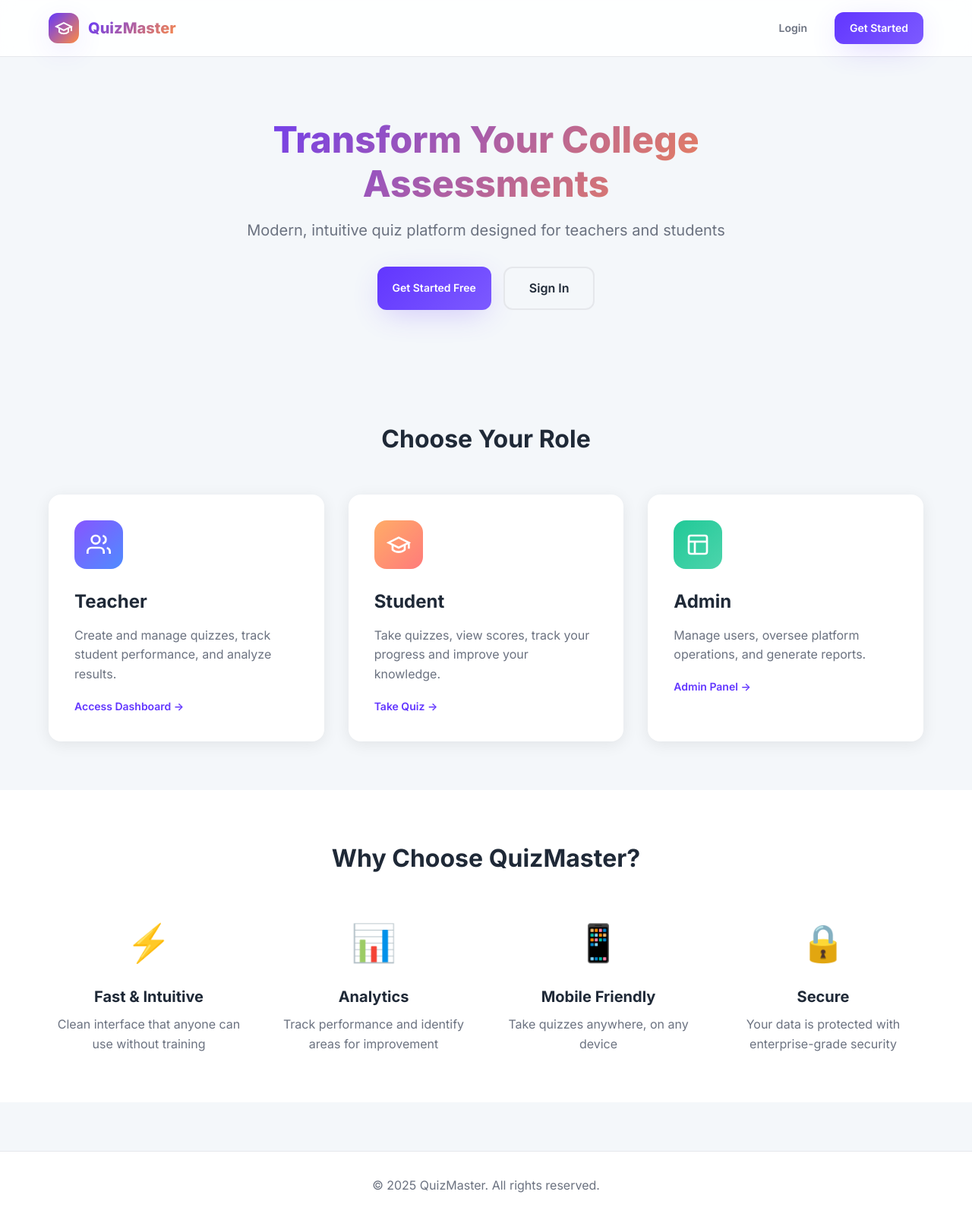
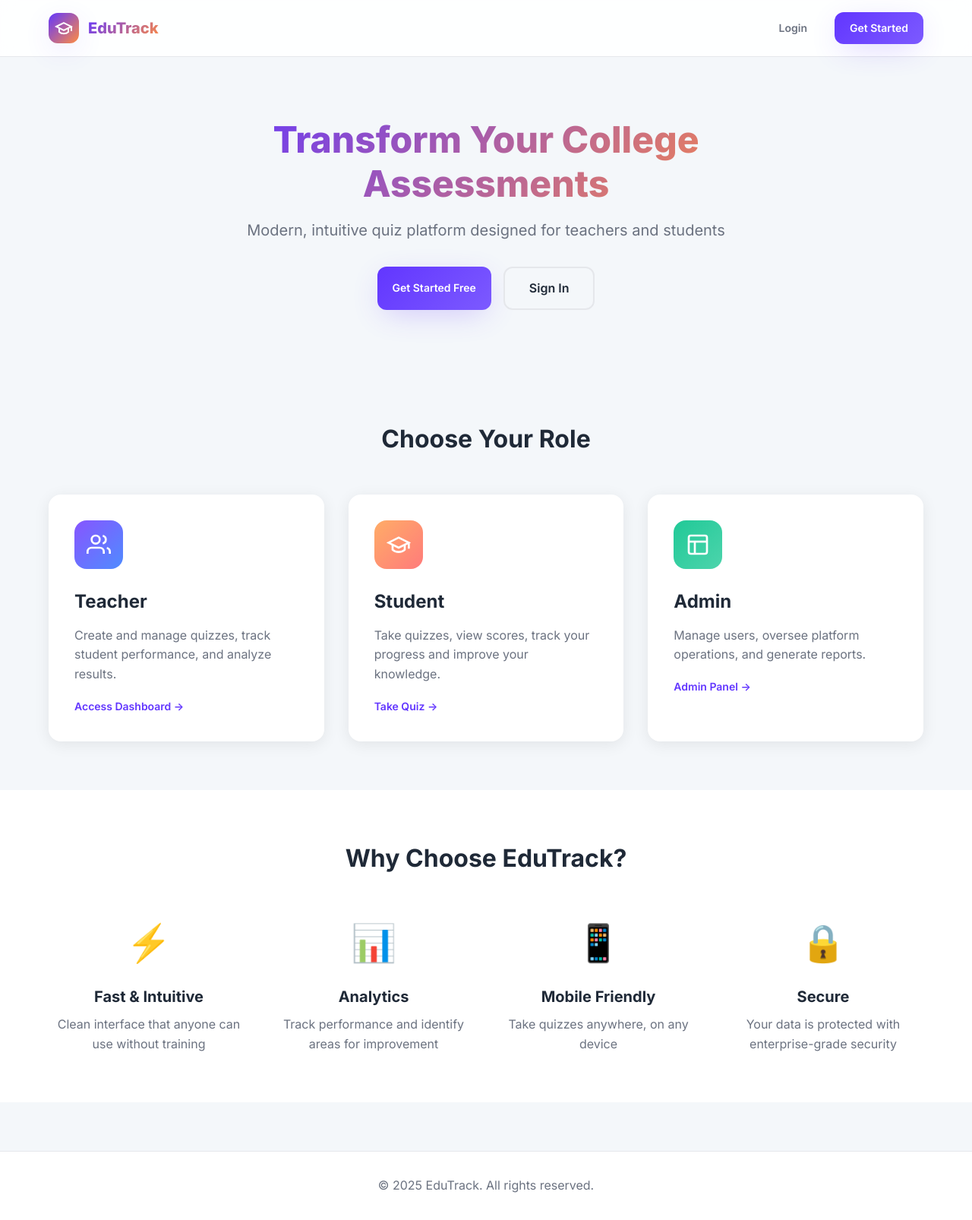
Before and after one commit to Senthil455/Quiz-Master, a Flask app: page / in a window 1280 px wide. Shown: the whole page at 76% size. Run offline with Flask 3, Linux system fonts and the light colour scheme; some libraries are stand-ins or nearby versions.

```diff
--- a/schema.sql
+++ b/schema.sql
@@ -1,4 +1,4 @@
--- QuizMaster Database Schema
+-- EduTrack Database Schema
 -- Run this before running seed_data.sql
 
 -- Users table
--- a/seed_data.sql
+++ b/seed_data.sql
@@ -1,4 +1,4 @@
--- Seed data for QuizMaster
+-- Seed data for EduTrack
 -- Run with psql or via a Python script if psql isn't available.
 
 -- USERS
--- a/static/styles.css
+++ b/static/styles.css
@@ -1,4 +1,4 @@
-/* QuizMaster - Modern Quiz Platform Styles */
+/* EduTrack - Modern Quiz Platform Styles */
 
 :root {
   /* Colors */
--- a/templates/admin_dashboard.html
+++ b/templates/admin_dashboard.html
@@ -3,7 +3,7 @@
 <head>
   <meta charset="UTF-8" />
   <meta name="viewport" content="width=device-width, initial-scale=1" />
-  <title>Admin Dashboard - QuizMaster</title>
+  <title>Admin Dashboard - EduTrack</title>
   <link href="https://fonts.googleapis.com/css2?family=Inter:wght@300;400;500;600;700;800&display=swap" rel="stylesheet">
   <style>
     * {
@@ -414,7 +414,7 @@
 <body>
   <nav class="navbar">
     <div class="container">
-      <a href="{{ url_for('admin_dashboard') }}" class="brand">QuizMaster</a>
+      <a href="{{ url_for('admin_dashboard') }}" class="brand">EduTrack</a>
       <div class="nav-links" style="position: relative;">
     <span class="user-role">👑 Admin</span>
     <a href="#" id="profile-btn" style="padding: 8px; border-radius: 50%;">
--- a/templates/index.html
+++ b/templates/index.html
@@ -3,8 +3,8 @@
 <head>
     <meta charset="UTF-8" />
     <meta name="viewport" content="width=device-width, initial-scale=1.0"/>
-    <title>QuizMaster - Modern Quiz Platform for Colleges</title>
-    <meta name="description" content="Transform your college assessments with QuizMaster. Create, manage, and take quizzes with our intuitive platform.">
+    <title>EduTrack - Modern Quiz Platform for Colleges</title>
+    <meta name="description" content="Transform your college assessments with EduTrack. Create, manage, and take quizzes with our intuitive platform.">
     <link rel="preconnect" href="https://fonts.googleapis.com">
     <link rel="preconnect" href="https://fonts.gstatic.com" crossorigin>
     <link href="https://fonts.googleapis.com/css2?family=Inter:wght@400;500;600;700;800&display=swap" rel="stylesheet">
@@ -20,7 +20,7 @@
                         <path d="M6 12v5c3 3 9 3 12 0v-5"/>
                     </svg>
                 </div>
-                <span class="brand-name">QuizMaster</span>
+                <span class="brand-name">EduTrack</span>
             </a>
             <div class="nav-links">
                 <a href="{{ url_for('login') }}" class="btn btn-ghost">Login</a>
@@ -87,7 +87,7 @@
 
         <section class="features-section">
             <div class="container">
-                <h2 class="section-title">Why Choose QuizMaster?</h2>
+                <h2 class="section-title">Why Choose EduTrack?</h2>
                 <div class="features-grid">
                     <div class="feature-item animate-fade-in">
                         <div class="feature-icon">⚡</div>
@@ -116,7 +116,7 @@
 
     <footer class="footer">
         <div class="container">
-            <p>&copy; 2025 QuizMaster. All rights reserved.</p>
+            <p>&copy; 2025 EduTrack. All rights reserved.</p>
         </div>
     </footer>
     <script src="{{ url_for('static', filename='script.js') }}"></script>
--- a/templates/login.html
+++ b/templates/login.html
@@ -3,7 +3,7 @@
 <head>
     <meta charset="UTF-8"/>
     <meta name="viewport" content="width=device-width, initial-scale=1"/>
-    <title>Login - QuizMaster</title>
+    <title>Login - EduTrack</title>
     <link href="https://fonts.googleapis.com/css2?family=Inter:wght@400;600;800&display=swap" rel="stylesheet">
     <link rel="stylesheet" href="{{ url_for('static', filename='styles.css') }}">
 </head>
@@ -17,7 +17,7 @@
                         <path d="M6 12v5c3 3 9 3 12 0v-5"/>
                     </svg>
                 </div>
-                <span class="brand-name">QuizMaster</span>
+                <span class="brand-name">EduTrack</span>
             </a>
             <div class="nav-links">
                 <a href="{{ url_for('register') }}" class="btn btn-primary">Get Started</a>
@@ -27,7 +27,7 @@
 
     <main>
         <div class="form-wrapper">
-            <h1>Log In to QuizMaster</h1>
+            <h1>Log In to EduTrack</h1>
             <form method="POST" class="form-card">
                 {% with messages = get_flashed_messages(with_categories=true) %}
                   {% if messages %}
--- a/templates/register.html
+++ b/templates/register.html
@@ -3,7 +3,7 @@
 <head>
     <meta charset="UTF-8"/>
     <meta name="viewport" content="width=device-width, initial-scale=1"/>
-    <title>Register - QuizMaster</title>
+    <title>Register - EduTrack</title>
     <link href="https://fonts.googleapis.com/css2?family=Inter:wght@400;600;800&display=swap" rel="stylesheet">
     <link rel="stylesheet" href="{{ url_for('static', filename='styles.css') }}">
 </head>
@@ -17,7 +17,7 @@
                         <path d="M6 12v5c3 3 9 3 12 0v-5"/>
                     </svg>
                 </div>
-                <span class="brand-name">QuizMaster</span>
+                <span class="brand-name">EduTrack</span>
             </a>
             <div class="nav-links">
                 <a href="{{ url_for('login') }}" class="btn btn-ghost">Login</a>
@@ -27,7 +27,7 @@
 
     <main>
         <div class="form-wrapper">
-            <h1>Register for QuizMaster</h1>
+            <h1>Register for EduTrack</h1>
             <form method="POST" class="form-card" action="/register">
                 {% with messages = get_flashed_messages(with_categories=true) %}
                   {% if messages %}
--- a/templates/student_dashboard.html
+++ b/templates/student_dashboard.html
@@ -3,7 +3,7 @@
 <head>
     <meta charset="UTF-8">
     <meta name="viewport" content="width=device-width, initial-scale=1.0">
-    <title>Student Dashboard - QuizMaster</title>
+    <title>Student Dashboard - EduTrack</title>
     <meta name="description" content="Take quizzes and track your progress">
     <link rel="preconnect" href="https://fonts.googleapis.com">
     <link rel="preconnect" href="https://fonts.gstatic.com" crossorigin>
@@ -20,7 +20,7 @@
                         <path d="M6 12v5c3 3 9 3 12 0v-5"/>
                     </svg>
                 </div>
-                <span class="brand-name">QuizMaster</span>
+                <span class="brand-name">EduTrack</span>
             </a>
             <div class="nav-links" style="position: relative;">
     <span class="user-role">Student</span>
--- a/templates/teacher_dashboard.html
+++ b/templates/teacher_dashboard.html
@@ -3,7 +3,7 @@
 <head>
     <meta charset="UTF-8">
     <meta name="viewport" content="width=device-width, initial-scale=1.0">
-    <title>Teacher Dashboard - QuizMaster</title>
+    <title>Teacher Dashboard - EduTrack</title>
     <meta name="description" content="Manage your quizzes and track student performance">
     <link rel="preconnect" href="https://fonts.googleapis.com">
     <link rel="preconnect" href="https://fonts.gstatic.com" crossorigin>
@@ -27,7 +27,7 @@
                         <path d="M6 12v5c3 3 9 3 12 0v-5" />
                     </svg>
                 </div>
-                <span class="brand-name">QuizMaster</span>
+                <span class="brand-name">EduTrack</span>
             </a>
             <div class="nav-links" style="position: relative;">
     <span class="user-role">Teacher</span>
```
Also changed, not shown: README.md, README_RUN.md.
